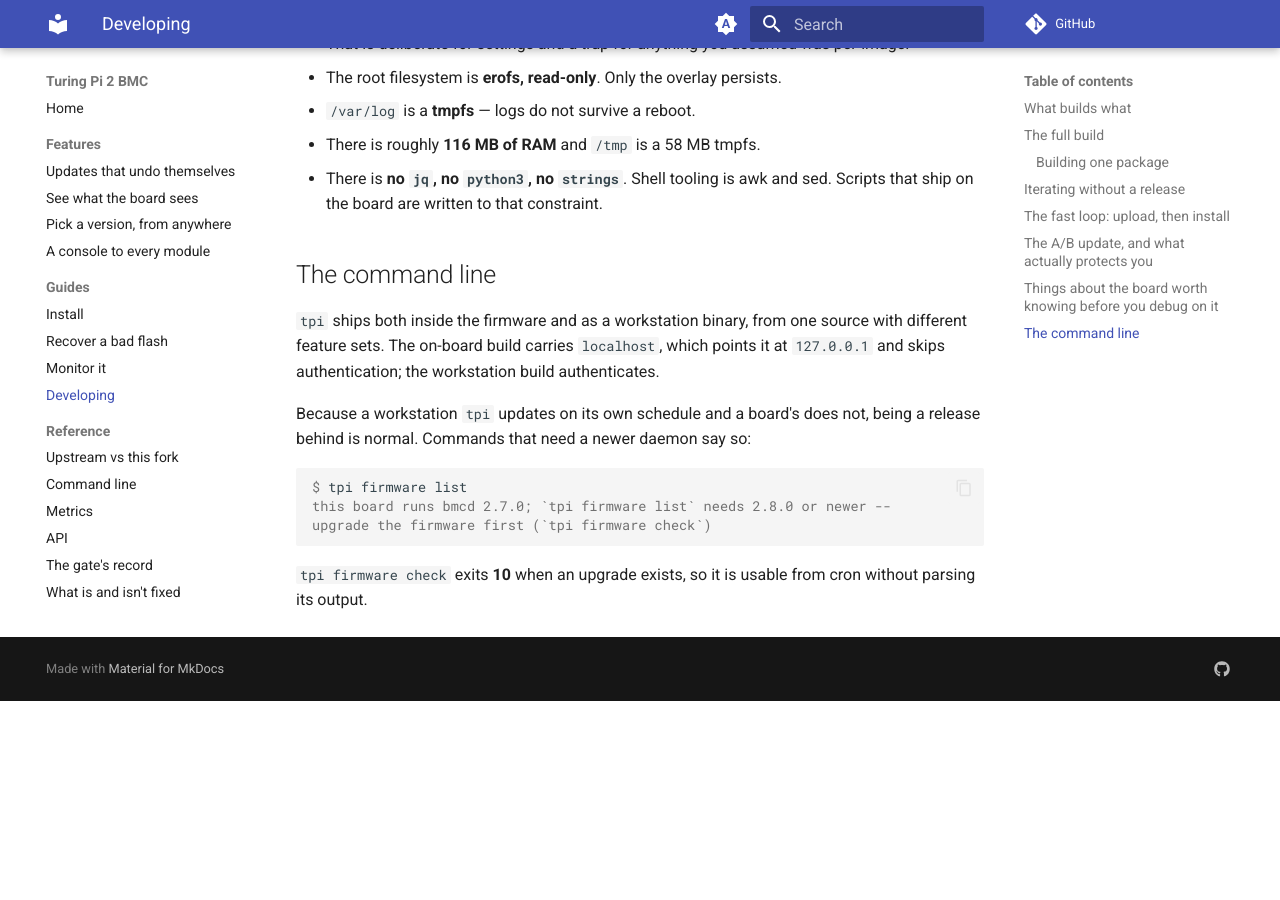
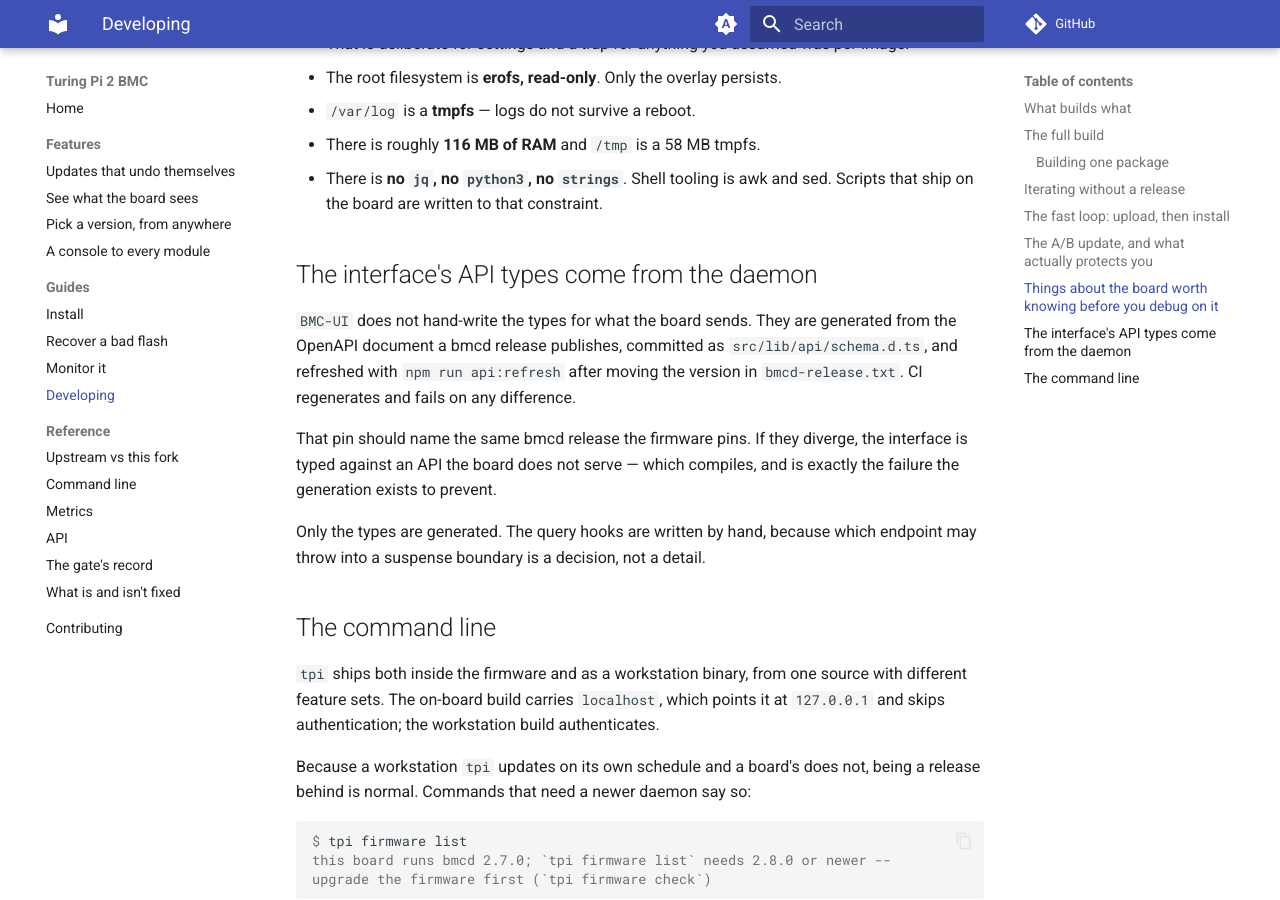
Before and after one commit to excavador-turing/www, an MkDocs documentation site: the page built from docs/guides/development.md, in a window 1280 px wide and 900 px high, scrolled down 2954 px. Built offline with MkDocs 1.6.1 and Material for MkDocs 9.7.7, drawn with Linux system fonts in a browser that asks for light colours; comment, search, counter and statistics services are not loaded; before the commit the page ends 3655 px from its top, so only the background shows below that.

Commit message:
say where the interface's API types come from
BMC-UI stopped hand-writing them: they are generated from the OpenAPI
document a bmcd release publishes, and CI fails on any difference.

The Developing guide now says so, including the part that bites -- the pin in
bmcd-release.txt must name the same release the firmware pins, because if
they diverge the interface is typed against an API the board does not serve,
which compiles.

SQU-179

Co-Authored-By: Claude Opus 5 (1M context) <noreply@anthropic.com>

```diff
--- a/docs/guides/development.md
+++ b/docs/guides/development.md
@@ -131,6 +131,21 @@ that behaved oddly.
 - There is **no `jq`, no `python3`, no `strings`**. Shell tooling is awk and
   sed. Scripts that ship on the board are written to that constraint.
 
+## The interface's API types come from the daemon
+
+`BMC-UI` does not hand-write the types for what the board sends. They are
+generated from the OpenAPI document a bmcd release publishes, committed as
+`src/lib/api/schema.d.ts`, and refreshed with `npm run api:refresh` after
+moving the version in `bmcd-release.txt`. CI regenerates and fails on any
+difference.
+
+That pin should name the same bmcd release the firmware pins. If they diverge,
+the interface is typed against an API the board does not serve — which
+compiles, and is exactly the failure the generation exists to prevent.
+
+Only the types are generated. The query hooks are written by hand, because
+which endpoint may throw into a suspense boundary is a decision, not a detail.
+
 ## The command line
 
 `tpi` ships both inside the firmware and as a workstation binary, from one
```
